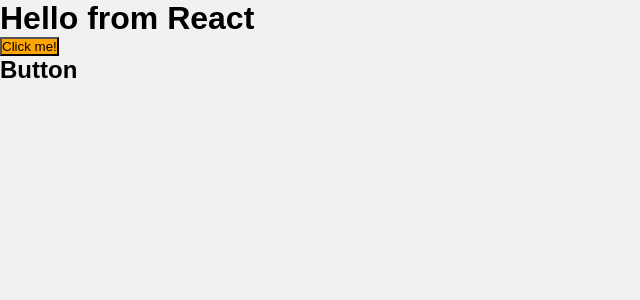
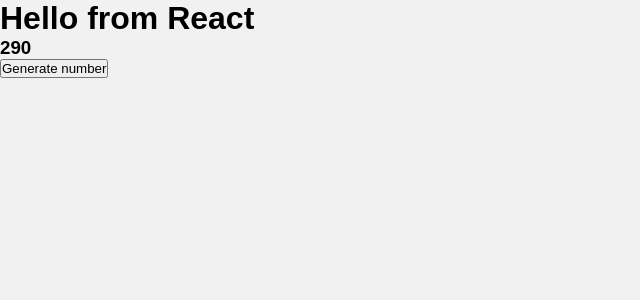
Before and after one commit to Yuliia9719/__react, a React (Vite) app: page / in a window 1280 px wide. Shown: the top 300 px of the page, without its empty margins (0-640 px from the left). Built offline with nearby package versions, Linux system fonts and the light colour scheme.

Commit message:
improved the code

```diff
--- a/src/App.jsx
+++ b/src/App.jsx
@@ -1,14 +1,11 @@
 import Button from "./components/Button.jsx";
+
 const App = () => {
   return (
     <div>
       <h1>Hello from React</h1>
 
-      <Button
-        disabled={false}
-        initialButtonText="Click me!"
-        initialButtonColor="orange"
-      />
+      <Button min={35} max={395} />
     </div>
   );
 };
--- a/src/components/Button.jsx
+++ b/src/components/Button.jsx
@@ -1,22 +1,19 @@
 import React, { useState } from "react";
-const Button = ({ initialButtonText, initialButtonColor, disabled }) => {
-  const [buttonText, setButtonText] = useState(initialButtonText);
-  const [buttonColor, setButtonColor] = useState(initialButtonColor);
+import randomizer from "../utils/randomizer.js";
 
-  const onClickHandler = () => {
-    setButtonText("You clicked me!"), setButtonColor("btn-info");
+const Button = ({ min, max }) => {
+  const [num, setNum] = useState(randomizer(min, max));
+  const generateRandomNum = () => {
+    setNum(randomizer(min, max));
   };
   return (
     <div>
-      <button
-        type="button"
-        disabled={disabled}
-        onClick={onClickHandler}
-        className={buttonColor}
-      >
-        {buttonText}
+      <h3>
+        {num}
+      </h3>
+      <button type="button" onClick={generateRandomNum}>
+        Generate number
       </button>
-      <h2>Button</h2>
     </div>
   );
 };
--- /dev/null
+++ b/src/utils/randomizer.js
@@ -0,0 +1,5 @@
+function randomizer(from = 0, to = 100) {
+  return Math.floor(Math.random() * (to - from + 1) + from);
+}
+
+export default randomizer;
```
